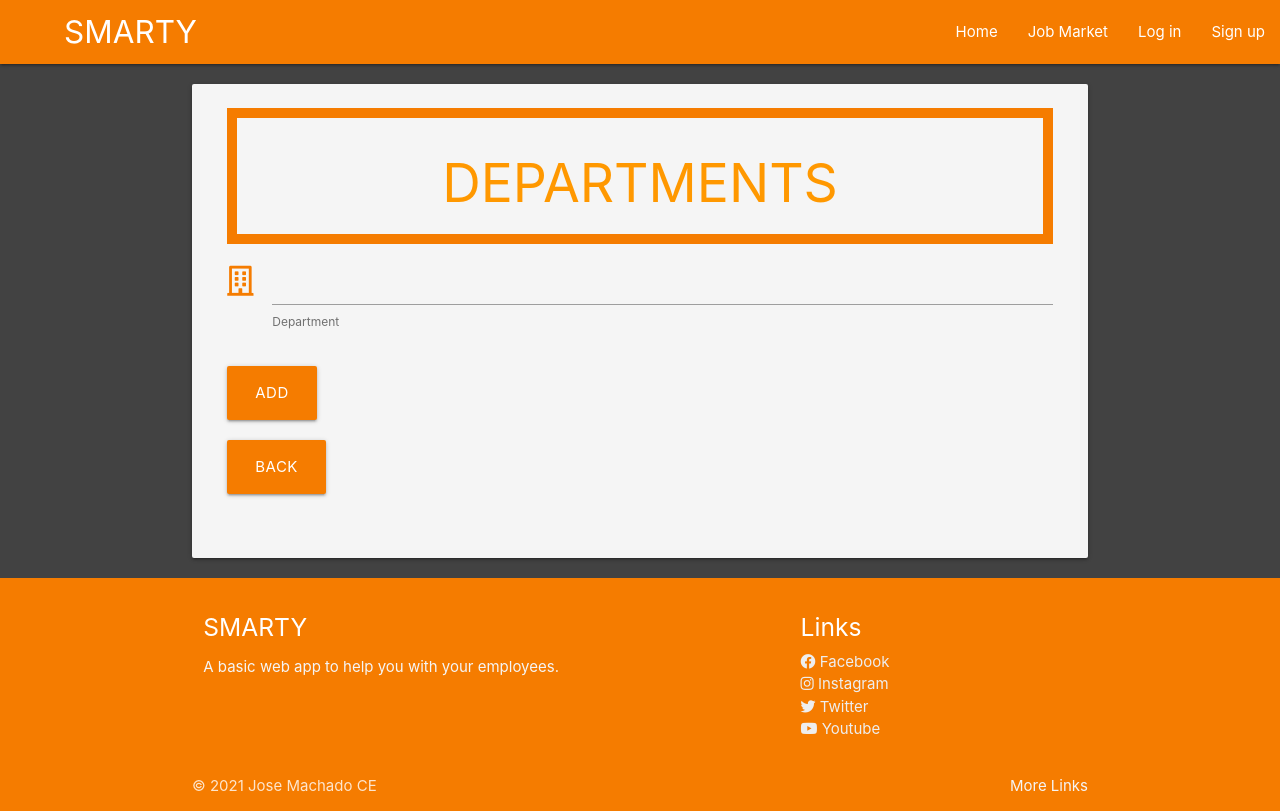
After one commit to Code-Institute-Submissions/JoseMachado-CE-Smarty, a Flask app: page /add_departments in a window 1280 px wide. The commit adds this page. Run offline with Flask 2, Linux system fonts and the light colour scheme; some libraries are stand-ins or nearby versions.

Commit message:
Updated app py adding a edit and delete department function

```diff
--- a/app.py
+++ b/app.py
@@ -200,6 +200,47 @@ def get_departments():
     return render_template("departments.html", departments=departments)
 
 
+@app.route("/add_departments", methods=["GET", "POST"])
+def add_departments():
+    """
+    This function allows the Admin of the website to add
+    departments into the website system.
+    """
+    if request.method == 'POST':
+        management = {
+            "management_department": request.form.get("management_department")
+        }
+        mongo.db.management.insert_one(management)
+        return redirect(url_for("get_departments"))
+
+    return render_template("add_departments.html")
+
+
+@app.route("/edit_departments/<department_id>", methods=["GET", "POST"])
+def edit_departments(department_id):
+    """
+    This function allows the admin to edit a department.
+    """
+    if request.method == "POST":
+        submit = {
+            "management_department": request.form.get("management_department")
+        }
+        mongo.db.management.update({"_id": ObjectId(department_id)}, submit)
+        return redirect(url_for("get_departments"))
+    department = mongo.db.management.find_one({"_id": ObjectId(department_id)})
+    return render_template("edit_department.html", department=department)
+
+
+@app.route("/delete_department/<department_id>")
+def delete_department(department_id):
+    """
+    This function allows the admin to delete a department.
+    """
+    mongo.db.management.remove({"_id": ObjectId(department_id)})
+    flash("Department removed", "danger")
+    return redirect(url_for("get_departments"))
+
+
 @app.route("/jobs")
 def jobs():
     """
@@ -218,21 +259,6 @@ def job(job_id):
     return render_template("job.html", job=job)
 
 
-@app.route("/add_departments", methods=["GET", "POST"])
-def add_departments():
-    """
-    This function allows the Admin of the website to add
-    departments into the website system.
-    """
-    if request.method == 'POST':
-        management = {
-            "management_department": request.form.get("management_department")
-        }
-        mongo.db.management.insert_one(management)
-        return redirect(url_for("employees"))
-
-    return render_template("add_departments.html")
-
 
 @app.route("/search", methods=["POST", "GET"])
 def search():
--- a/static/css/style.css
+++ b/static/css/style.css
@@ -100,8 +100,16 @@
      transition: 0.8s;
     overflow: hidden;
     box-shadow: 0 70px 63px -60px #000000;
+}
 
+#boxes-jobs {
+    margin-top: 20px;
+}
 
+#boxes-jobs:hover {
+    background-color: #f57c00;
+    text-emphasis-color: white;
+    border-radius: 10px;
 }
 
 
@@ -247,7 +255,7 @@ footer{
     }
 
     #employee-title {
-        font-size: 5vh;
+        font-size: 3vh;
     }
 
     .aboutsmarty {
@@ -266,6 +274,11 @@ footer{
         margin-top: 0;
     }
 
+    .buttons-edit-delete .btn-little {
+        width: 100%;
+        margin-bottom: 1vh;
+    }
+
     .box {
         width: 100%;
     }
--- /dev/null
+++ b/templates/add_departments.html
@@ -0,0 +1,46 @@
+{% extends 'base.html' %}
+{% block content %}
+<div class="container">
+    <div class="row card-panel grey lighten-4">
+
+        <div id="personal" class="col s12">
+            <div class="employee-main-title">
+                <h2 id="employee-title" class="center-align orange-text offset-s4">Departments</h2>
+            </div>
+            <div class="row">
+                <form class="col s12" method="POST" action="{{ url_for('add_departments') }}">
+                    <!-- task description -->
+                    <div class="row">
+                        <div class="input-field col s12">
+                            <i class="far fa-building prefix orange-text text-darken-2"></i>
+                            <input id="management_department" name="management_department" class="validate" required>
+                            {% for department in management %}
+                            <option value="{{ department.management_department }}">
+                                {{- department.management_department -}}</option>
+                            {% endfor %}
+                            </input>
+                            <label for="management_department"></label>
+                            <span class="helper-text">Department</span>
+                        </div>
+                    </div>
+                    <!-- submit button -->
+                    <div class="row">
+                        <div class="col s6">
+                            <button class="btn btn-large orange darken-2 button-form" type="submit" name="action">Add
+                            </button>
+                        </div>
+                    </div>
+                    <div class="row">
+                        <div class="col s6 ">
+                            <a class="btn btn-large orange darken-2 button-form" href="{{ url_for('get_departments') }}"
+                                name="action">Back
+                            </a>
+                        </div>
+                    </div>
+                </form>
+            </div>
+        </div>
+    </div>
+</div>
+
+{% endblock %}
--- a/templates/departments.html
+++ b/templates/departments.html
@@ -23,8 +23,8 @@
                             </p>
                         </div>
                         <div class="card-action">
-                            <a class="orange-text button-dpt" href="#">Edit</a>
-                            <a class="orange-text button-dpt" href="#">Delete</a>
+                            <a class="orange-text button-dpt" href="{{ url_for('edit_departments', department_id=department._id) }}">Edit</a>
+                            <a class="orange-text button-dpt" href="{{ url_for('delete_department', department_id=department._id) }}">Delete</a>
                         </div>
                     </div>
                 </div>
--- a/templates/employees.html
+++ b/templates/employees.html
@@ -26,7 +26,7 @@
         {% for employee in employees %}
         <li>
             <div class="collapsible-header orange darken-2">
-                <div class="col s3" style="justify-content: center;">
+                <div class="col s3 buttons-edit-delete" style="justify-content: center;">
                     {% if session.user|lower == employee.management_manager|lower %}
                         <a href="{{ url_for('edit_employee', employee_id=employee._id) }}" class="brown btn btn-little">Edit</a>
                         <a href="{{ url_for('delete_employee', employee_id=employee._id) }}" class="red btn btn-little">Delete</a>
```
Also changed, not shown: templates/auth.html (deleted, +0 -30 lines), templates/edit_department.html (added, +46 -0 lines), templates/register.html (added, +73 -0 lines).
